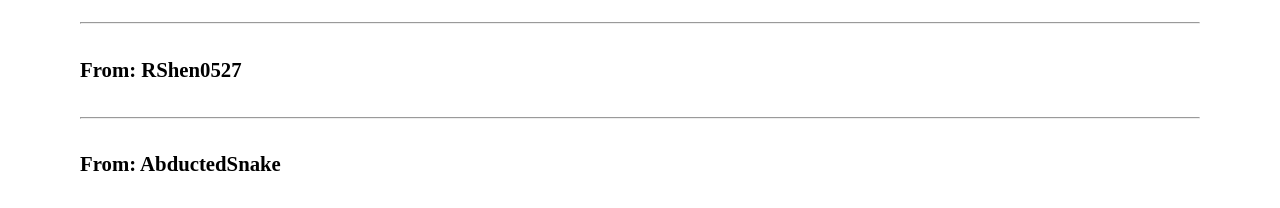
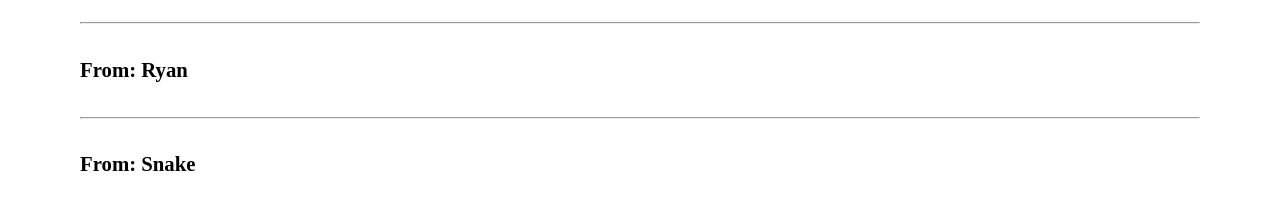
Before and after one commit to RealAbductedSnake/Cage-Birthday, a plain HTML site: page index.html in a window 1280 px wide. Shown: the part 2382-2590 px from the top of the page. Drawn offline with nearby package versions, Linux system fonts and the light colour scheme; a script that the page names is missing.

Commit message:
confetti

```diff
--- a/index.html
+++ b/index.html
@@ -40,7 +40,7 @@
 
 <div class="message">
     <hr>
-    <h5 style="font-family: Chicle">From: SamAndCheese</h5>
+    <h5 style="font-family: Chicle">From: Sam</h5>
 <!--    <h5>AbductedSnake</h5>-->
     <img src="wishes/sam1.png" alt="Missing image" class="image">
     <img src="wishes/sam2.png" alt="Missing image" class="image">
@@ -82,7 +82,7 @@
 <div class="message">
 
     <hr>
-    <h5 style="font-family: Chicle">From: RShen0527</h5>
+    <h5 style="font-family: Chicle">From: Ryan</h5>
 
     <p>
 
@@ -93,7 +93,7 @@
 <div class="message">
 
     <hr>
-    <h5 style="font-family: Chicle">From: AbductedSnake</h5>
+    <h5 style="font-family: Chicle">From: Snake</h5>
 
     <p>
 
```
Also changed, not shown: bunny.jpg (added), bunny.png (added), bunny1.jpg (added), bunny5.jpg (added).
